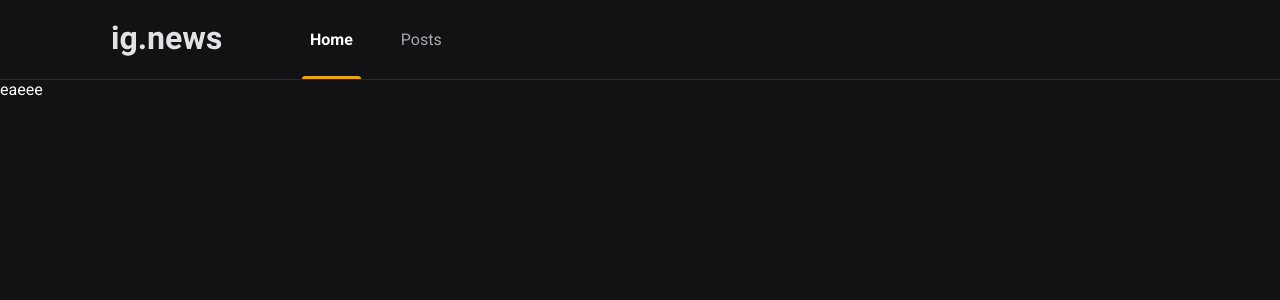
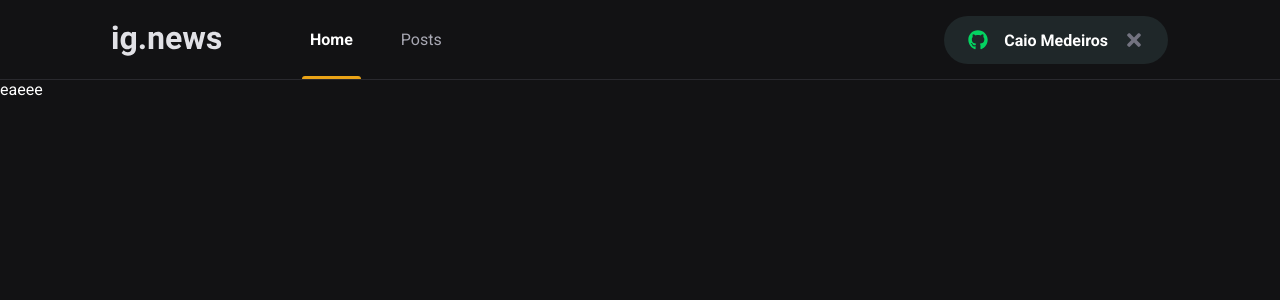
Before and after one commit to CaioQuirinoMedeiros/ignews, a Next.js app: page / in a window 1280 px wide. Shown: the top 300 px of the page. Built offline with nearby package versions, Linux system fonts and the light colour scheme.

Commit message:
starting signin with github button

```diff
--- a/package.json
+++ b/package.json
@@ -11,6 +11,7 @@
     "next": "10.2.3",
     "react": "17.0.2",
     "react-dom": "17.0.2",
+    "react-icons": "^4.2.0",
     "sass": "^1.34.1"
   },
   "devDependencies": {
--- a/src/components/Header/index.tsx
+++ b/src/components/Header/index.tsx
@@ -1,15 +1,20 @@
+import { SignInButton } from '../SignInButton'
 import styles from './styles.module.scss'
 
 export function Header() {
   return (
     <header className={styles.headerContainer}>
       <div className={styles.headerContent}>
-        <img src="/images/logo.svg"alt="ig.news"/>
+        <img src='/images/logo.svg' alt='ig.news' />
 
         <nav>
-          <a className={styles.active} href="">Home</a>
-          <a href="">Posts</a>
+          <a className={styles.active} href=''>
+            Home
+          </a>
+          <a href=''>Posts</a>
         </nav>
+
+        <SignInButton />
       </div>
     </header>
   )
--- a/src/components/Header/styles.module.scss
+++ b/src/components/Header/styles.module.scss
@@ -55,4 +55,8 @@
       }
     }
   }
+
+  button {
+    margin-left: auto;
+  }
 }
--- /dev/null
+++ b/src/components/SignInButton/index.tsx
@@ -0,0 +1,20 @@
+import { FaGithub, FaTimes } from 'react-icons/fa'
+
+import styles from './styles.module.scss'
+
+export function SignInButton() {
+  const isUserLoggedIn = true
+
+  return isUserLoggedIn ? (
+    <button type='button' className={styles.signInButton}>
+      <FaGithub color='#04d361' />
+      {"Caio Medeiros"}
+      <FaTimes color='#737380' className={styles.closeIcon} />
+    </button>
+  ) : (
+    <button type='button' className={styles.signInButton}>
+      <FaGithub color='#eba417' />
+      Sign in with Github
+    </button>
+  )
+}
--- /dev/null
+++ b/src/components/SignInButton/styles.module.scss
@@ -0,0 +1,31 @@
+.signInButton {
+  height: 3rem;
+  border-radius: 3rem;
+  background: var(--gray-850);
+  padding: 0 1.5rem;
+
+  display: flex;
+  align-items: center;
+  justify-content: center;
+  color: var(--white);
+  font-weight: bold;
+
+  svg {
+    width: 20px;
+    height: 20px;
+  }
+
+  svg:first-child {
+    margin-right: 1rem;
+  }
+
+  transition: filter 0.2s;
+
+  &:hover {
+    filter: brightness(0.8);
+  }
+}
+
+.closeIcon {
+  margin-left: 1rem;
+}
--- a/src/styles/global.scss
+++ b/src/styles/global.scss
@@ -9,6 +9,7 @@
   --gray-100: #e1e1e6;
   --gray-300: #a8a8b3;
   --gray-800: #29292e;
+  --gray-850: #1f2729;
   --gray-900: #121214;
 
   --cyan-500: #61dafb;
@@ -42,6 +43,7 @@
 
 button {
   cursor: pointer;
+  border: 0;
 }
 
 a {
```
Also changed, not shown: 1 other file (tests, documents, lock files or other folders).
